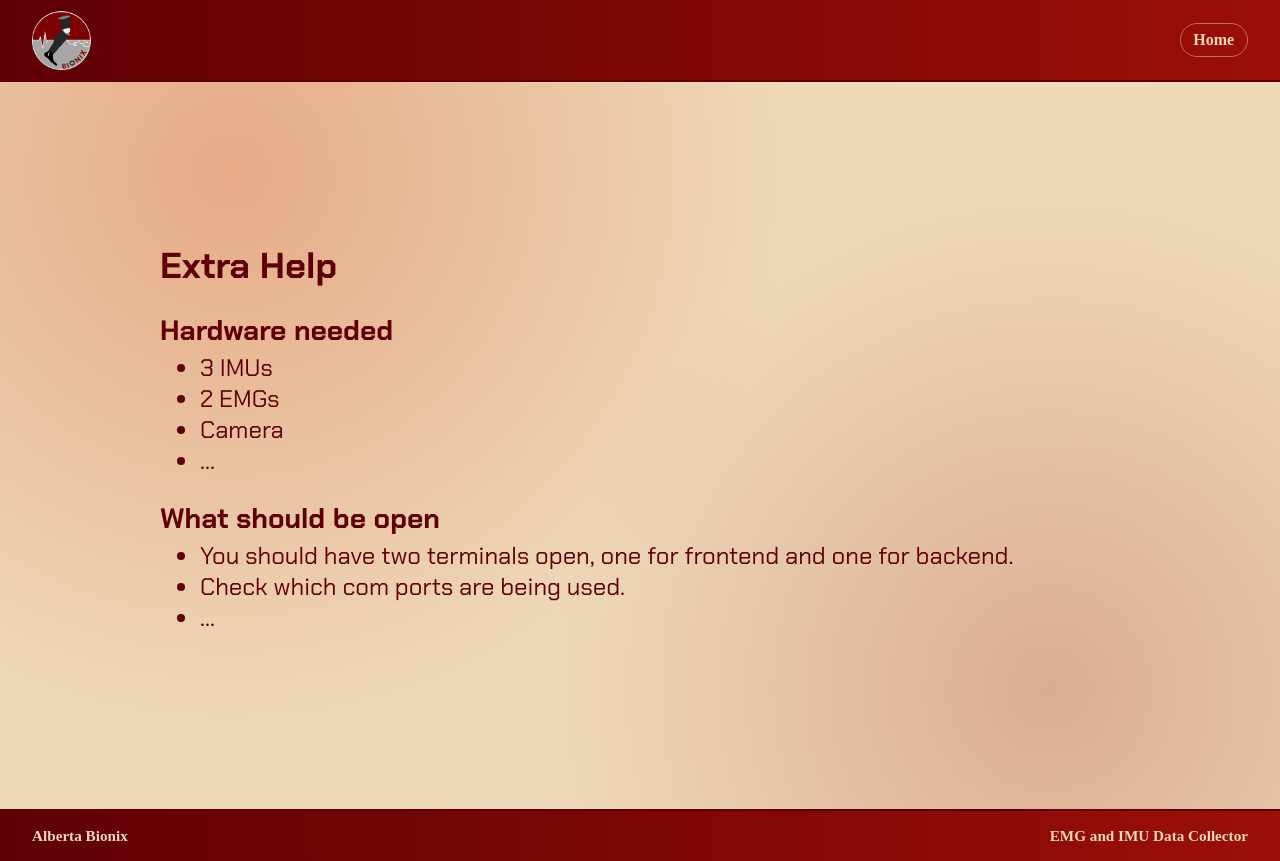
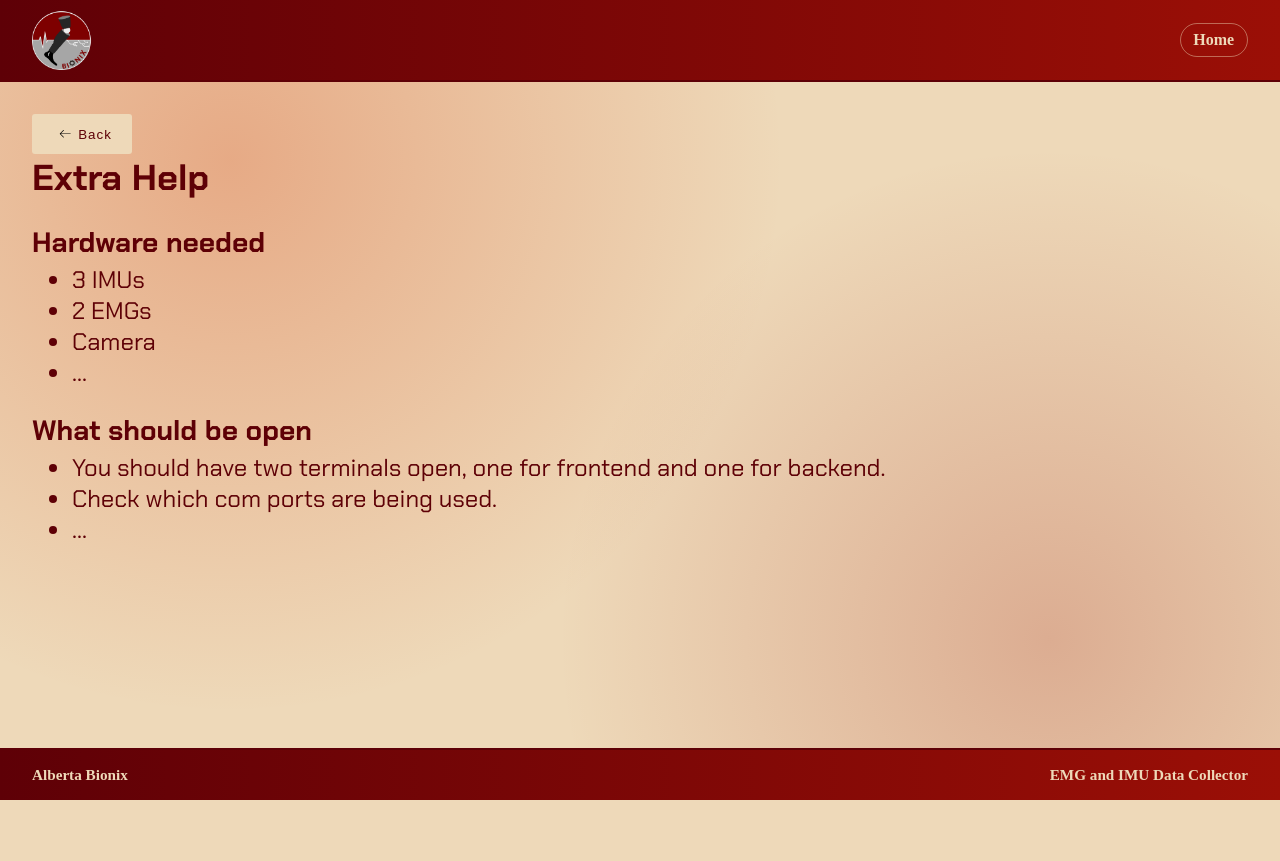
Before and after one commit to albertabionix/EMG-and-IMU-Data-Collection, a React (Vite) app in the folder EMG-IMU/frontend/: page /#/help in a window 1280 px wide. After the commit the page ends 800 px from the top, so only its background shows below. Built offline with nearby package versions, Linux system fonts and the light colour scheme; no server answers; a web font is replaced by a local one.

Commit message:
Added a back button

```diff
--- /dev/null
+++ b/EMG-IMU/frontend/src/Components/BackButton/BackButton.css
@@ -0,0 +1,32 @@
+.BackButton button {
+   display: flex;
+   height: 3em;
+   width: 100px;
+   align-items: center;
+   justify-content: center;
+   background-color: #eeeeee4b;
+   border-radius: 3px;
+   letter-spacing: 1px;
+   transition: all 0.2s linear;
+   cursor: pointer;
+   border: none;
+   background: var(--fourth);
+   color: var(--primary);
+  }
+
+  .BackButton button > svg {
+   margin-right: 5px;
+   margin-left: 5px;
+   font-size: 20px;
+   transition: all 0.4s ease-in;
+   color: var(--primary);
+  }
+
+  .BackButton button:hover > svg {
+   font-size: 1.2em;
+   transform: translateX(-5px);
+  }
+
+  .BackButton button:hover {
+   transform: translateY(-2px);
+  }
--- /dev/null
+++ b/EMG-IMU/frontend/src/Components/BackButton/BackButton.jsx
@@ -0,0 +1,25 @@
+import React from 'react';
+
+import { Link, Navigate, useNavigate } from 'react-router-dom'
+
+import './BackButton.css'
+
+const BackButton = ({ to }) => {
+
+    const navigate = useNavigate()
+
+	function handleBackButton() {
+		navigate(to)
+	}
+
+    return (
+        <section className='BackButton'>
+            <button onClick={handleBackButton}>
+                <svg height={16} width={16} xmlns="http://www.w3.org/2000/svg" version="1.1" viewBox="0 0 1024 1024"><path d="M874.690416 495.52477c0 11.2973-9.168824 20.466124-20.466124 20.466124l-604.773963 0 188.083679 188.083679c7.992021 7.992021 7.992021 20.947078 0 28.939099-4.001127 3.990894-9.240455 5.996574-14.46955 5.996574-5.239328 0-10.478655-1.995447-14.479783-5.996574l-223.00912-223.00912c-3.837398-3.837398-5.996574-9.046027-5.996574-14.46955 0-5.433756 2.159176-10.632151 5.996574-14.46955l223.019353-223.029586c7.992021-7.992021 20.957311-7.992021 28.949332 0 7.992021 8.002254 7.992021 20.957311 0 28.949332l-188.073446 188.073446 604.753497 0C865.521592 475.058646 874.690416 484.217237 874.690416 495.52477z" /></svg>
+                <span>Back</span>
+            </button>
+        </section>
+    );
+}
+
+export default BackButton;
--- a/EMG-IMU/frontend/src/Pages/Help/Help.css
+++ b/EMG-IMU/frontend/src/Pages/Help/Help.css
@@ -4,7 +4,7 @@
 .help-section {
     display: flex;
     flex-direction: column;
-    padding: 10rem;
+    padding: 2rem;
     margin: 0 0;
 
 
--- a/EMG-IMU/frontend/src/Pages/Help/Help.jsx
+++ b/EMG-IMU/frontend/src/Pages/Help/Help.jsx
@@ -3,13 +3,16 @@
 	This is the extra help page so researchers can get extra help when needed when things are not working.
 */
 
-import { Link } from 'react-router-dom'
+import { Link, useNavigate } from 'react-router-dom'
 import './Help.css'
+import BackButton from '../../Components/BackButton/BackButton'
 
 function Help() {
+
 return (
 	<>
 		<section className="help-section">
+			<BackButton to='/'/>
 			<section className='help-flex'>
 				<h1>Extra Help</h1>
 				<h2>Hardware needed</h2>
```
